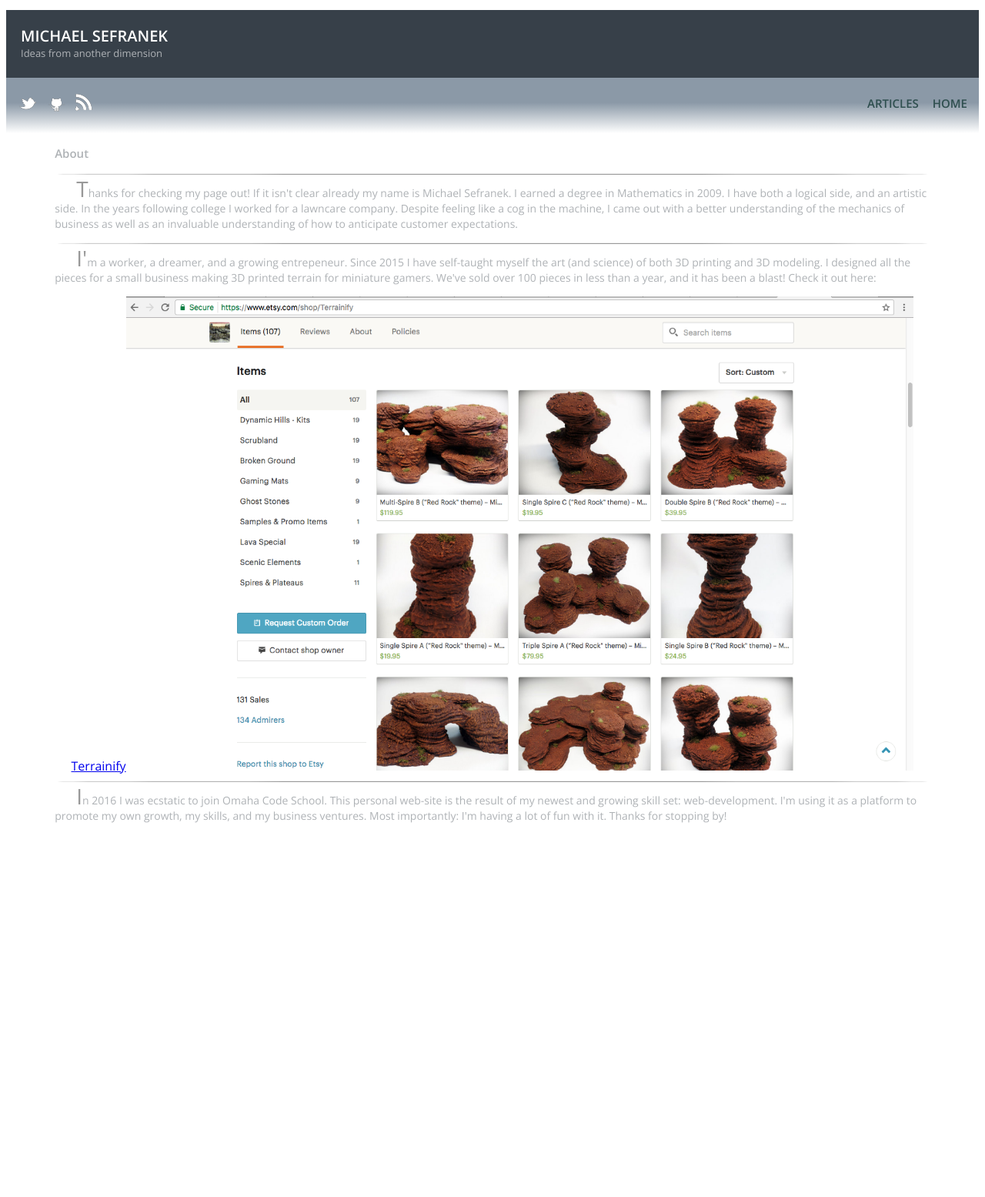
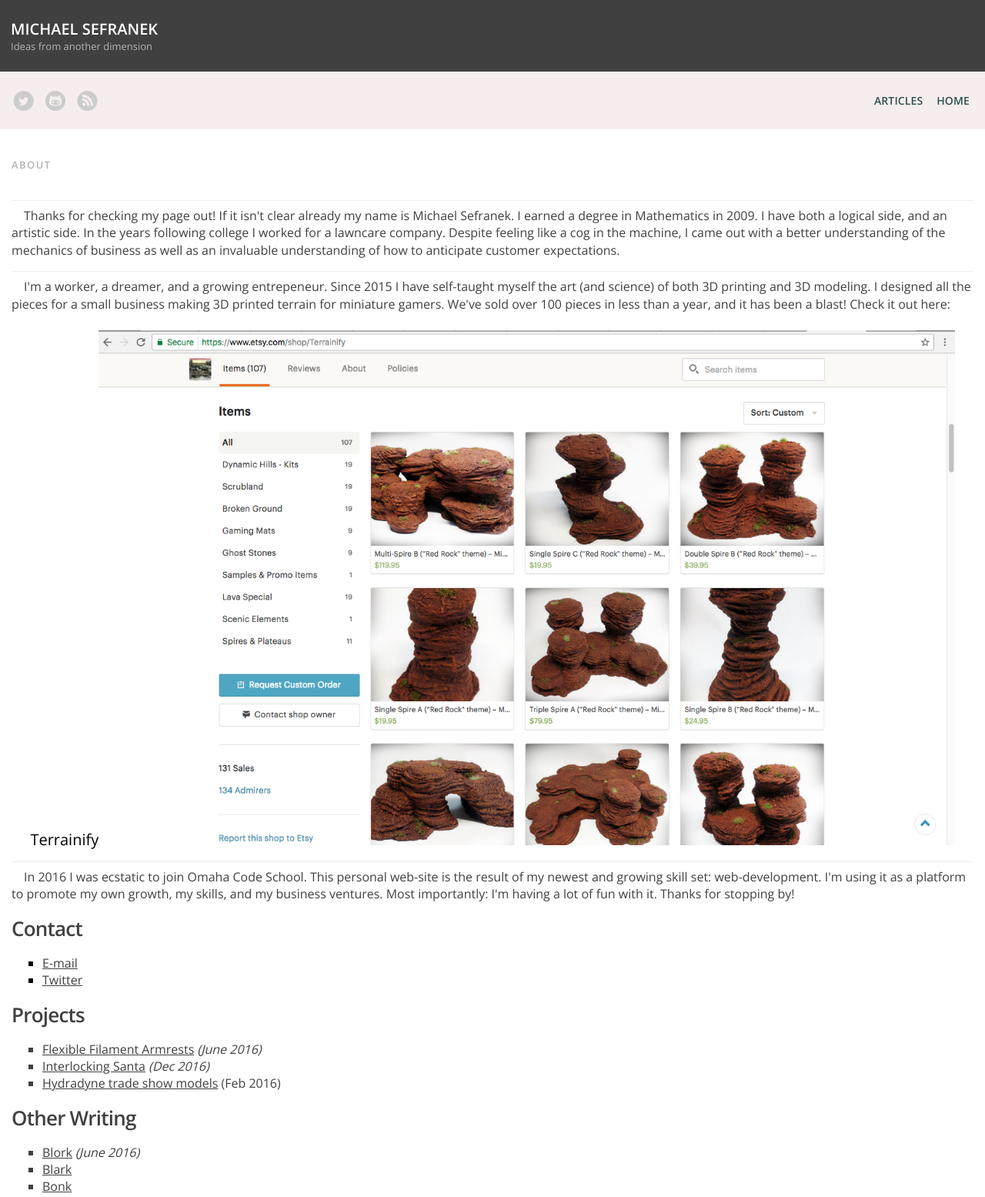
Before and after one commit to MalastrumDominiSui/personalHomepage, a plain HTML site: page About.html in a window 1280 px wide. Shown: the whole page at 77% size. Before the commit the page ends 1084 px from the top, so only its background shows below. Drawn offline with nearby package versions, Linux system fonts and the light colour scheme.

Commit message:
what a crazy day

```diff
--- a/About.html
+++ b/About.html
@@ -14,39 +14,57 @@
 	<p class="subtitle">Ideas from another dimension</p>
 </div>
 
-<div class="header nav">
+<div class="header nav clearfix">
 
-		<div class="soclinks">
-			<a href="https://twitter.com/MalastrumDomini?lang=en" class="s--twitter">_</a>
-			<a href="https://github.com/MalastrumDominiSui"class="s--github">j</a>
-			<a class="s--rss">I</a>
+	<div class="soclinks clearfix">
+		<a href="https://twitter.com/MalastrumDomini?lang=en" class="s--twitter">A</a>
+		<a href="https://github.com/MalastrumDominiSui" class="s--github">P</a>
+		<a class="s--rss">L</a>
 	</div>
 
-		<div class="sitelinks">
-			<a href="./Articles.html">ARTICLES</a>
-			<a href="./mike.html">HOME</a>
+	<div class="sitelinks clearfix">
+		<a class="caps" href="./Articles.html">articles</a>
+		<a class="caps" href="./index.html">home</a>
 	</div>
 </div>
 
+
 <div class="narrow">
-	<div>
-		<p class="fade">About</p>
-	</div>
 
-	<div>
+	<p class="fade title caps">About</p>
+
 	<hr>
-		<p class="fade article">  &emsp;Thanks for checking my page out!  If it isn't clear already my name is Michael Sefranek.  I earned a degree in Mathematics in 2009. I have both a logical side, and an artistic side.  In the years following college I worked for a lawncare company. Despite feeling like a cog in the machine, I came out with a better understanding of the mechanics of business as well as an invaluable understanding of how to anticipate customer expectations.</p>
+	<p class="dark article">  &emsp;Thanks for checking my page out!  If it isn't clear already my name is Michael Sefranek.  I earned a degree in Mathematics in 2009. I have both a logical side, and an artistic side.  In the years following college I worked for a lawncare company. Despite feeling like a cog in the machine, I came out with a better understanding of the mechanics of business as well as an invaluable understanding of how to anticipate customer expectations.</p>
 	<hr>
-		 <p class="fade article">  &emsp;I'm a worker, a dreamer, and a growing entrepeneur.  Since 2015 I have self-taught myself the art (and science) of both 3D printing and 3D modeling. I designed all the pieces for a small business making 3D printed terrain for miniature gamers. We've sold over 100 pieces in less than a year, and it has been a blast! Check it out here:</p>
+	 <p class="dark article">  &emsp;I'm a worker, a dreamer, and a growing entrepeneur.  Since 2015 I have self-taught myself the art (and science) of both 3D printing and 3D modeling. I designed all the pieces for a small business making 3D printed terrain for miniature gamers. We've sold over 100 pieces in less than a year, and it has been a blast! Check it out here:</p>
 
 	 <div class="article_img">
 
-		  <a href="https://www.etsy.com/shop/Terrainify">Terrainify<img src="pics/TerrainifyPage.png"></a>
+	  <a href="https://www.etsy.com/shop/Terrainify">Terrainify<img src="pics/TerrainifyPage.png" alt="sweet picture of 3d printed terrain"></a>
 	 </div>
 
 	 <hr>
-		 <p class="fade article">  &emsp;In 2016 I was ecstatic to join Omaha Code School. This personal web-site is the result of my newest and growing skill set: web-development. I'm using it as a platform to promote my own growth, my skills, and my business ventures. Most importantly: I'm having a lot of fun with it.  Thanks for stopping by!</p>
-	</div>
+	 <p class="dark article">  &emsp;In 2016 I was ecstatic to join Omaha Code School. This personal web-site is the result of my newest and growing skill set: web-development. I'm using it as a platform to promote my own growth, my skills, and my business ventures. Most importantly: I'm having a lot of fun with it.  Thanks for stopping by!</p>
+
+	 <h2>Contact</h2>
+	 <ul class="sitelink">
+	 	<li><a class="dark" href="mailto:msefran@gmail.com?Subject=I%20was%20on%20the%20fansite">E-mail</a></li>
+	 	<li><a class="dark" href="https://twitter.com/MalastrumDomini?lang=en">Twitter</a></li>
+	 </ul>
+
+	 <h2>Projects</h2>
+	 <ul class="sitelink dark">
+	 	<li><a href="">Flexible Filament Armrests</a><i> (June 2016)</i></li>
+	 	<li><a href="">Interlocking Santa</a><i> (Dec 2016)</i></li>
+	 	<li><a href="">Hydradyne trade show models</a> (Feb 2016)</li>
+	 </ul>
+
+	 <h2>Other Writing</h2>
+	 <ul class="sitelink dark">
+	 	<li><a href="">Blork</a><i> (June 2016)</i></li>
+	 	<li><a href="">Blark</a></li>
+	 	<li><a href="">Bonk</a></li>
+	 </ul>
 </div>
 
 
--- a/css/styles.css
+++ b/css/styles.css
@@ -1,10 +1,11 @@
+.gutter{
+    padding-left: 20px;
+    padding-right: 20px;
+}
+
 @font-face {
-    font-family: 'JustVectorRegular';
-    src: url('justvector-webfont.eot');
-    src: url('justvector-webfont.eot?#iefix') format('eot'),
-         url('justvector-webfont.woff') format('woff'),
-         url('justvector-webfont.ttf') format('truetype'),
-         url('justvector-webfont.svg#webfontmuk63VQd') format('svg');
+    font-family: 'SocialType';
+    src: url('SocialType.ttf');
     font-weight: normal;
     font-style: normal;
 
@@ -16,34 +17,55 @@
     text-shadow: rgba(0,0,0,.01) 0 0 1px;
 }
 
+body{
+    margin: 0;
+    padding: 0;
+
+}
+
+.dark{
+    color:#404040;;
+}
+
 .header{
-    padding: 0 0 0 7px;
-    background-color: #374049;
+    padding: 24px 14px 24px 14px;
+    background-color: #404040;
     color:white;
 }
 
+h1 a{
+    color: white;
+}
+
+.caps{
+    text-transform: uppercase;
+}
+
 h1{
-    padding:20px 0 0 12px;
-    margin-bottom:0px;
+    padding:0 0 0 0;
+    margin:0 0 0 0;
     font-size: 20px;
     font-weight: 600;
     text-align: left;
 }
 
 .header p{
+    padding: 0 0 0 0 ;
     font-size:13px;
-    padding-left: 12px;
-    padding-bottom:23px;
     margin:0;
     color: white;
     opacity: 0.6;
 }
 
 .nav{
-    padding: 13px 0 13px 14px;
-    height: 46px;
-    background: linear-gradient(0deg, white, #8b99a7 55%);
+    padding: 14px 13px 13px 14px;
+    background-color:#f6eeee;
 
+
+}
+
+.soclinks{
+    float: left;
 }
 
 .soclinks a{
@@ -51,18 +73,17 @@
     opacity: 1;
     float: left;
     display:inline-block;
-    font-family:'JustVectorRegular';
-    font-size: 35px;
+    font-family:'SocialType';
+    font-size: 40px;
     margin-top:8px;
     padding-left:0px;
     letter-spacing: 0.2em;
-    text-shadow: 0px 0px .5px black;
-    color:#ffffff;
+    color:#cccccc;
 }
 
 .soclinks a:hover{
-    text-shadow: 0px 1px 2px black;
-    cursor:default;
+/*    text-shadow: 0px 1px 2px black;*/
+    cursor:pointer;
 }
 
 .s--github:hover{
@@ -78,9 +99,9 @@
 }
 
 .sitelinks{
-    margin-top: 10px;
-    margin-right:8px;
-    font-size: 15px;
+    margin-top: 14px;
+    font-size: 14px;
+    letter-spacing: 0.01em;
     float: right;
 }
 
@@ -91,8 +112,8 @@
     color:#2F4F4F;
 }
 .sitelinks a:hover{
-    color:white;
-    cursor:default;
+    cursor:pointer;
+    color:#00e699;
 }
 
 .clearfix:after {
@@ -104,19 +125,18 @@
 }
 
 .narrow{
-width: 90%;
-margin:auto;
+    padding-left: 15px;
+    padding-right: 15px;
 }
 
 hr{
-    border-style: outset;
-    border-width: 0.1px;
-    border-collapse: ;
-    border-radius: 80%;
+    border-top:1px;
+    color:#404040;
+    border-left:none;
 }
 
 .fade{
-    color: #374049;
+    color: #404040;
     opacity: 0.4;
     line-height: 22px;
     font-weight: 600;
@@ -130,10 +150,10 @@
 
 h2{
     margin-top:10px;
-    margin-bottom:5px;
-    font-size:27px;
+    margin-bottom:10px;
+    font-size:26px;
     font-weight:600;
-    color:#374049;
+    color:#404040;
     letter-spacing: -0.03em;
 }
 
@@ -141,25 +161,19 @@
     font-size: 15px;
 }
 
-
-
 .title{
     margin-top:35px;
-    margin-bottom:19px;
+    margin-bottom:35px;
     font-size:13px;
-    letter-spacing: 0.12em;
+    letter-spacing: 0.11em;
 }
 
 .article {
     margin-top:5px;
-    font-size: 14px;
+    font-size: 16px;
     font-weight: 400;
     line-height: 20px;
-}
-
-.article::first-letter {
-    font-size: 200%;
-    color: #000000;
+    line-height: 1.4em;
 }
 
 .captions{
@@ -168,12 +182,61 @@
 }
 
 .article_img{
+    width: 100%;
+    box-sizing: border-box;
     text-align:center;
+    padding:7px;
 }
+
+.article_img a{
+    text-decoration: none;
+    font-size: 20px;
+    color:black;
+}
+.article_img a:hover{
+    color: #00e699;
+    cursor: pointer;
+}
+
+
 .article_img img{
     width: 90%;
 }
-.article_img:hover{
-    border-style: double;
-    margin:-2px -2px -3px -2px;
+
+ul {
+    list-style-type: square;
+    margin-bottom:20px 0 20px 0;
 }
+
+.plainlink{
+    text-decoration:none;
+    color:#404040;
+}
+
+.plainlink:hover{
+    color:#00e699;
+}
+
+.sitelink a{
+    text-decoration:underline;
+}
+.sitelink a:hover{
+    color:#00e699;
+}
+
+.sitelink a:visited{
+    color:#404040;
+}
+.sitelink a:visited:hover{
+    color:#00e699;
+}
+
+sup, sub {
+    vertical-align: baseline;
+    position: relative;
+    top:-0.4em;
+}
+
+sub {
+    top: 0.4em;
+}
```
Also changed, not shown: Articles.html (+72 -0 lines), index.html (renamed from mike.html, +17 -19 lines), css/SocialType.ttf (added), css/justvector-webfont.svg (deleted), css/justvector-webfont.ttf (deleted), css/justvector-webfont.woff (deleted), 2 other files. Lines whose indentation alone changed are shown as unchanged.
